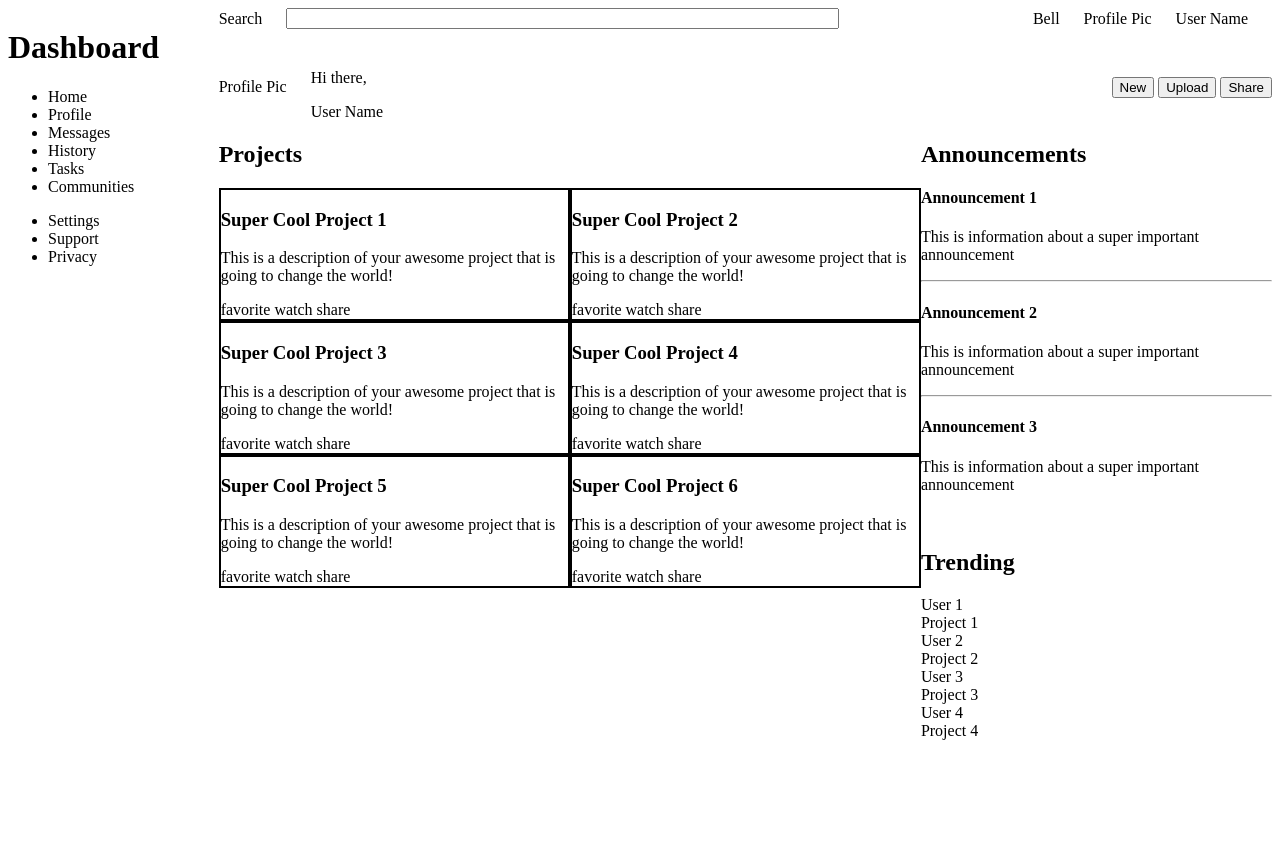
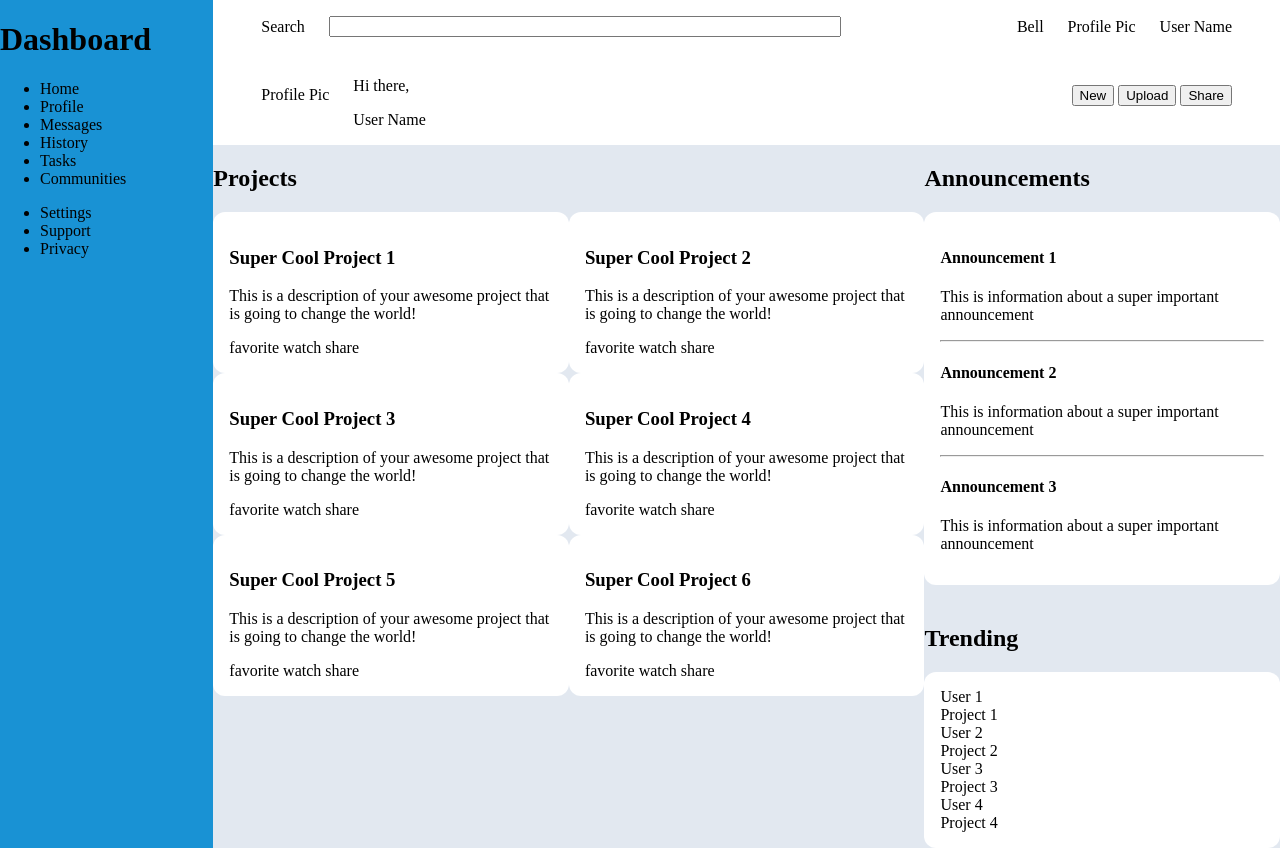
Before and after one commit to ccharlton2/odin-admin-dashboard, a plain HTML site: page index.html in a window 1280 px wide. Before the commit the page ends 800 px from the top, so only its background shows below. Drawn offline with Linux system fonts and the light colour scheme.

Commit message:
Add background to spec

```diff
--- a/style.css
+++ b/style.css
@@ -1,3 +1,12 @@
+body {
+    --main-background: #E2E8F0;
+    --main-component-background: #FFFFFF;
+    --secondary-component-background: #1992D4;
+
+    background-color: var(--main-background);
+    margin: 0px;
+}
+
 .container {
     display: grid;
     grid-template-columns: 1fr 5fr;
@@ -9,6 +18,9 @@
     display: flex;
     flex-direction: column;
     gap: 24px;
+
+    background-color: var(--main-component-background);
+    padding: 16px 48px;
 }
 
 .header-top,
@@ -21,7 +33,6 @@
 .header-top {
     justify-content: space-evenly;
 }
-
 
 .search {
     display: flex;
@@ -38,7 +49,6 @@
 .header-top-notification-area {
     display: flex;
     gap: 24px;
-    margin-right: 24px;
 }
 
 .header-bottom {
@@ -65,6 +75,22 @@
 
 .sidebar {
     grid-row: 1 / 3;
+
+    background-color: var(--secondary-component-background);
+}
+
+.project-card, .announcement-card, .trending-card {
+    background-color: var(--main-component-background);
+    border-radius: 12px;
+    padding: 16px;
+}
+
+.projects-container {
+    display: grid;
+    grid-template-columns: repeat(2, minmax(200px, 1fr));
+}
+
+.project-card {
 }
 
 .main-content {
@@ -77,12 +103,3 @@
     flex-direction: column;
     gap: 20px;
 }
-
-.projects-container {
-    display: grid;
-    grid-template-columns: repeat(2, minmax(200px, 1fr));
-}
-
-.project-card {
-    border: 2px solid black;
-}
```
